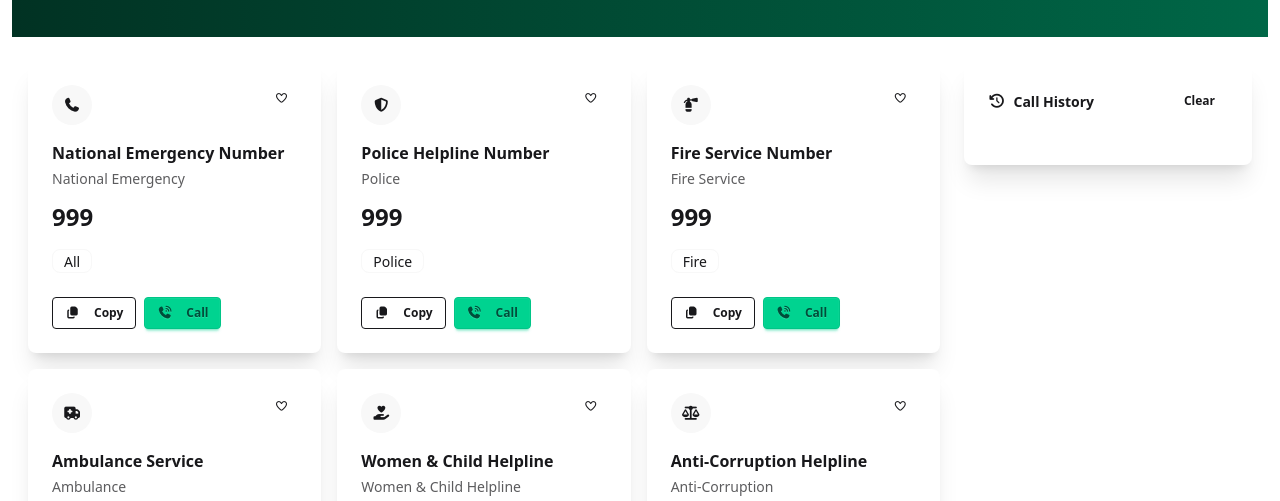
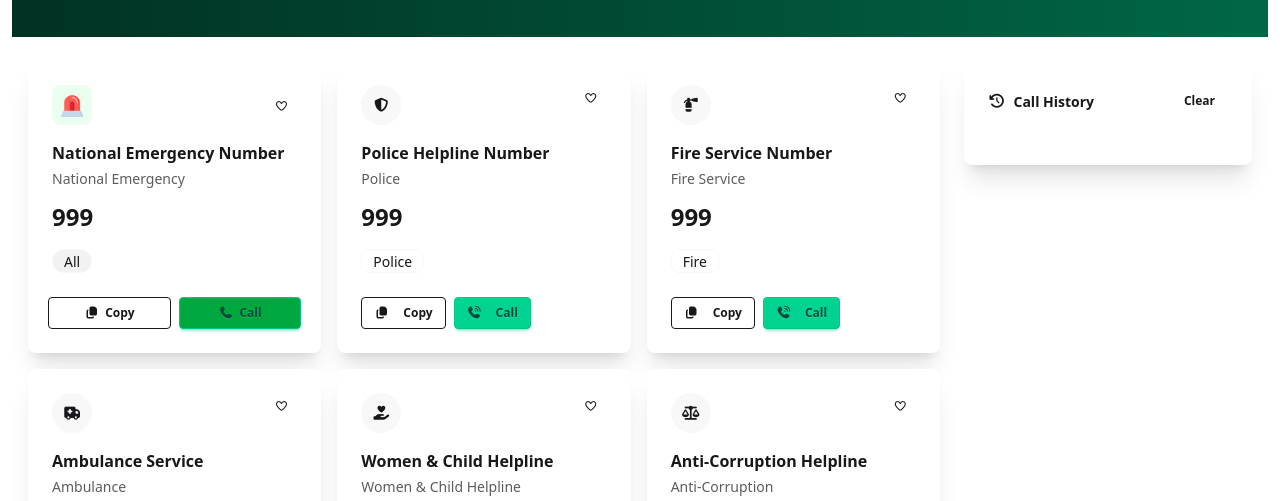
Before and after one commit to Takdirul-Rijan/assignmrnt-5th-prep, a plain HTML site: page index.html in a window 1280 px wide. Shown: the part 299-800 px from the top of the page. Drawn offline with nearby package versions, Linux system fonts and the light colour scheme.

Commit message:
card modified

```diff
--- a/index.html
+++ b/index.html
@@ -117,12 +117,16 @@
             >
               <div class="card-body">
                 <!-- top row: icon + title + heart -->
-                <div class="flex items-start justify-between">
+                <div class="flex justify-between items-center">
                   <!-- icon circle -->
                   <div
-                    class="w-10 h-10 rounded-full bg-base-200 flex items-center justify-center"
+                    class="w-10 h-10 rounded-3xl flex items-center justify-center"
                   >
-                    <i class="fa-solid fa-phone"></i>
+                    <img
+                      class="bg-[#41ff6b1a] p-2 rounded-lg"
+                      src="./assets/emergency.png"
+                      alt=""
+                    />
                   </div>
 
                   <!-- heart button (clicking increases navbar heart count) -->
@@ -135,24 +139,30 @@
                   </button>
                 </div>
 
-                <h3 class="card-title mt-2 text-base">
+                <h3 class="card-title mt-2 text-base font-bold">
                   National Emergency Number
                 </h3>
                 <p class="text-sm opacity-70 -mt-1">National Emergency</p>
 
-                <div class="text-2xl font-extrabold mt-1">999</div>
+                <div class="text-2xl font-bold mt-1">999</div>
 
                 <div class="mt-2">
-                  <span class="badge">All</span>
+                  <span class="badge bg-[#f2f2f2] rounded-xl">All</span>
                 </div>
 
                 <!-- Actions -->
-                <div class="card-actions justify-start mt-4">
-                  <button class="btn btn-outline btn-sm" data-action="copy">
-                    <i class="fa-solid fa-copy mr-2"></i> Copy
+                <div class="card-actions flex flex-nowrap justify-center mt-4">
+                  <button
+                    class="btn btn-outline btn-sm w-1/2"
+                    data-action="copy"
+                  >
+                    <i class="fa-solid fa-copy"></i> Copy
                   </button>
-                  <button class="btn btn-success btn-sm" data-action="call">
-                    <i class="fa-solid fa-phone-volume mr-2"></i> Call
+                  <button
+                    class="btn btn-success btn-sm bg-[#00a63e] w-1/2"
+                    data-action="call"
+                  >
+                    <i class="fa-solid fa-phone"></i> Call
                   </button>
                 </div>
               </div>
```
